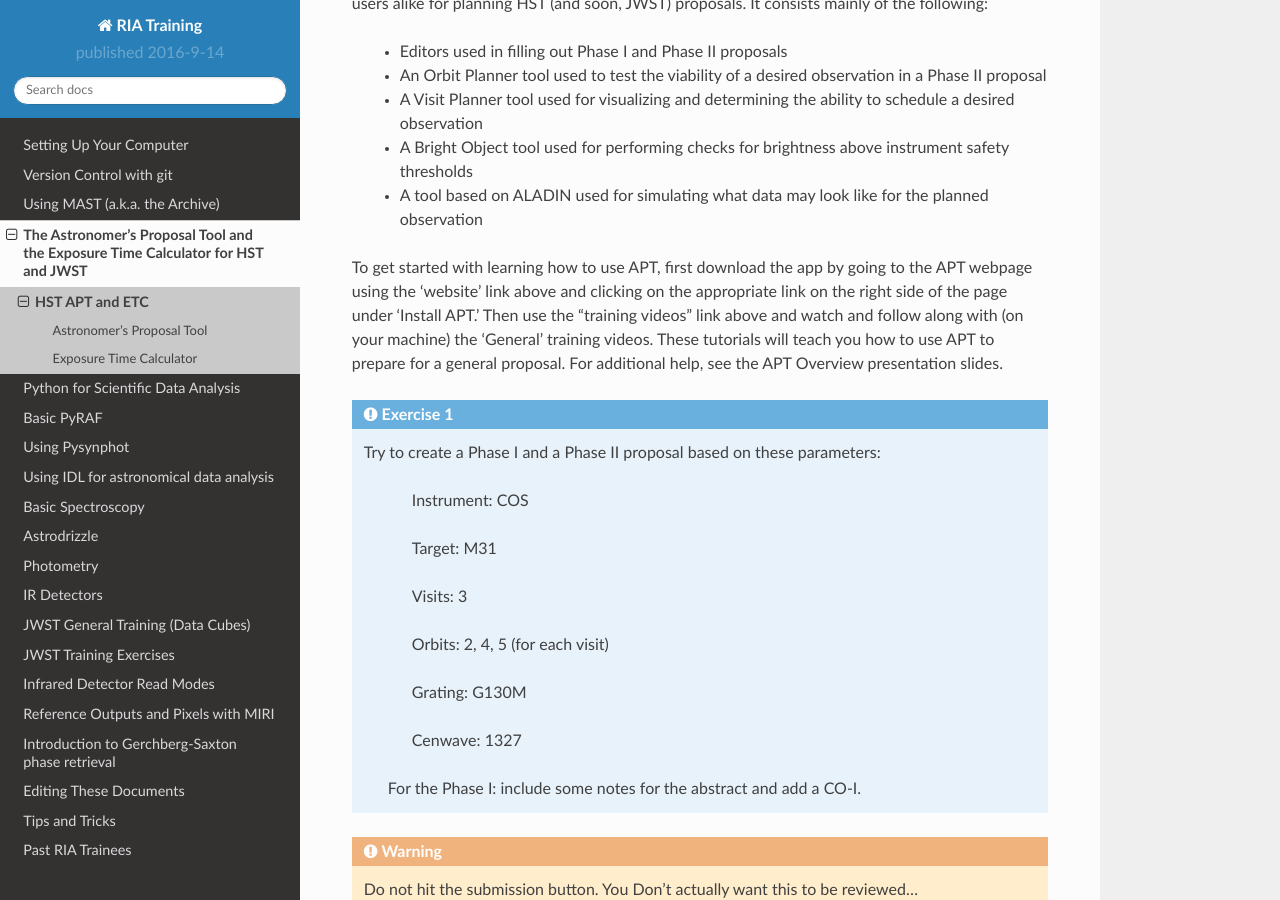
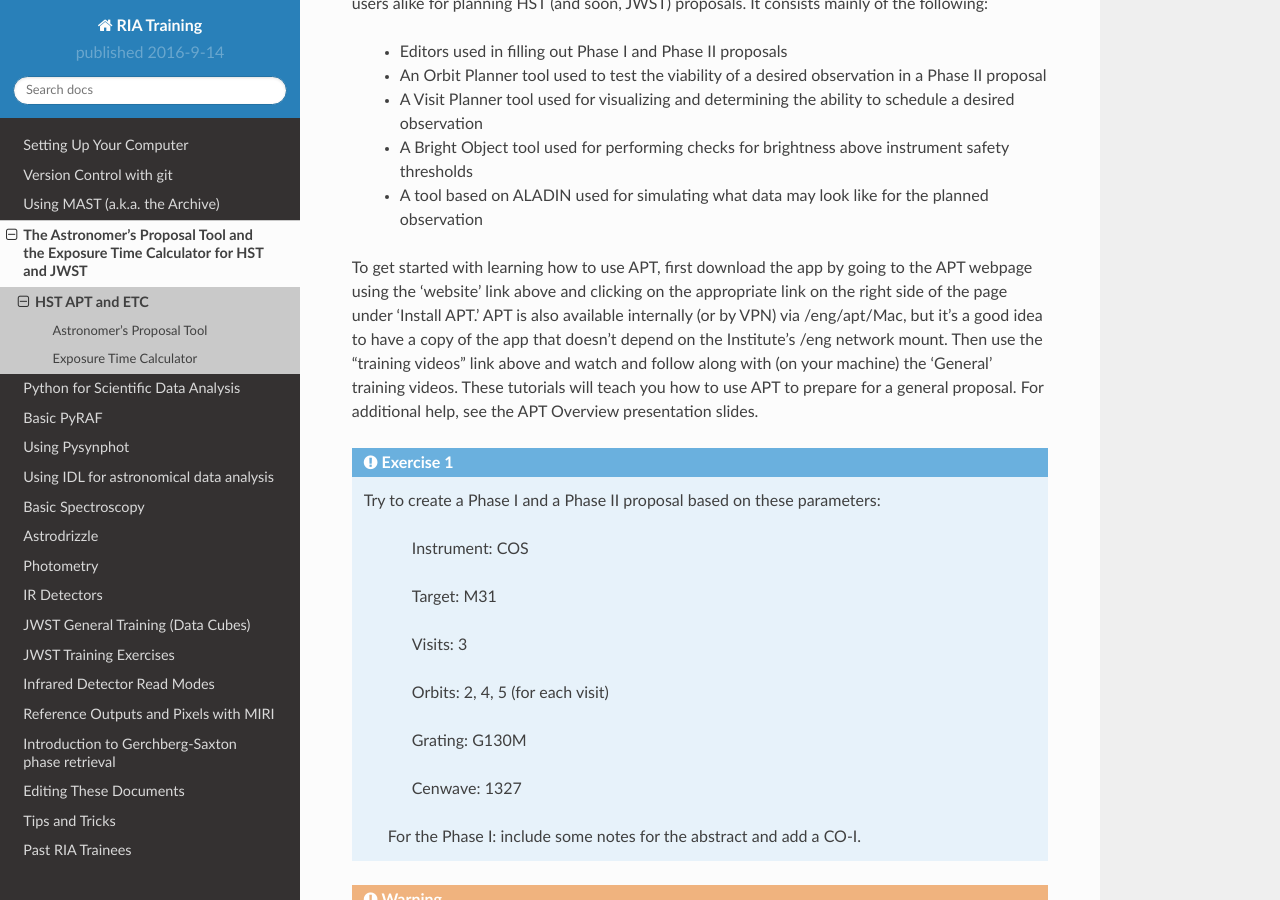
Before and after one commit to staceybright/training-library, a Sphinx documentation site: the page built from source/apt_etc/hst_apt_etc.txt, in a window 1280 px wide and 900 px high, scrolled down 610 px. Built offline with Sphinx 7.4.7 and the Read the Docs theme 2.0.0, drawn with Linux system fonts in a browser that asks for light colours; pages that are not in the unit, such as notebooks, are missing from menus.

Commit message:
clarified apt download

```diff
--- a/source/apt_etc/hst_apt_etc.txt
+++ b/source/apt_etc/hst_apt_etc.txt
@@ -36,7 +36,9 @@ for planning HST (and soon, JWST) proposals. It consists mainly of the following
 
 To get started with learning how to use APT, first download the app by going to the
 APT webpage using the 'website' link above and clicking on the appropriate link on the right side of the
-page under 'Install APT.' Then use the "training videos" link above and watch and follow along with (on your machine)
+page under 'Install APT.' APT is also available internally (or by VPN) via /eng/apt/Mac,
+but it's a good idea to have a copy of the app that doesn't depend on the Institute's /eng network mount.
+Then use the "training videos" link above and watch and follow along with (on your machine)
 the 'General' training videos. These tutorials will teach you how to use APT to prepare for a general
 proposal. For additional help, see the APT Overview presentation slides.
 
```
